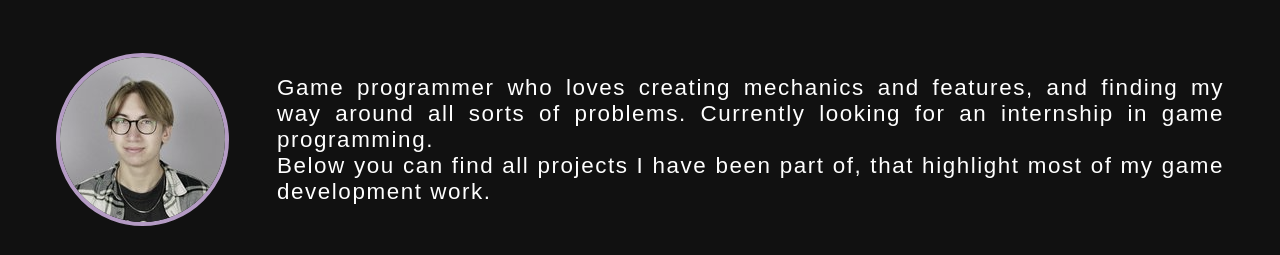
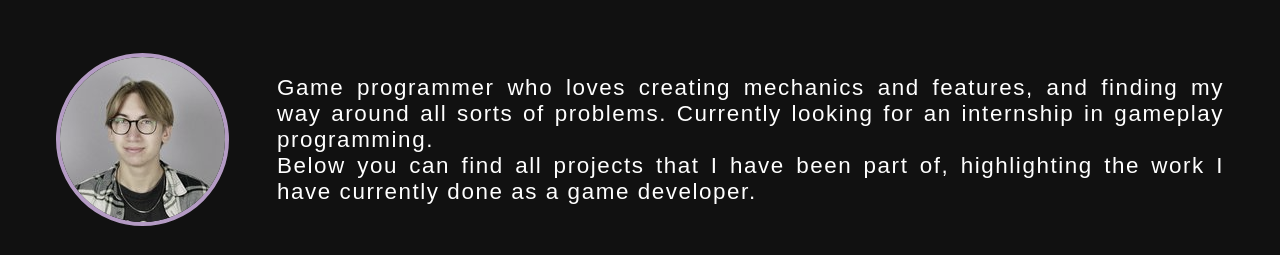
Before and after one commit to markusjensengp/markusjensengp.github.io, a plain HTML site: page index.html in a window 1280 px wide. Shown: the part 122-377 px from the top of the page. Drawn offline with nearby package versions, Linux system fonts and the light colour scheme.

Commit message:
home - about me changes

```diff
--- a/index.html
+++ b/index.html
@@ -159,10 +159,10 @@
                         <img class="profile-image" src="images/profile-image.jpg">
                         <p class="about-text">
                             Game programmer who loves creating mechanics and features, and finding my way around all sorts of problems.
-                            Currently looking for an internship in game programming.
+                            Currently looking for an internship in gameplay programming.
                             </br>
-                            Below you can find all projects I have been part of, that highlight most of my game
-                            development work.
+                            Below you can find all projects that I have been part of, highlighting the work I have currently done as a
+                            game developer.
                         </p>
                     </div>
 
```
